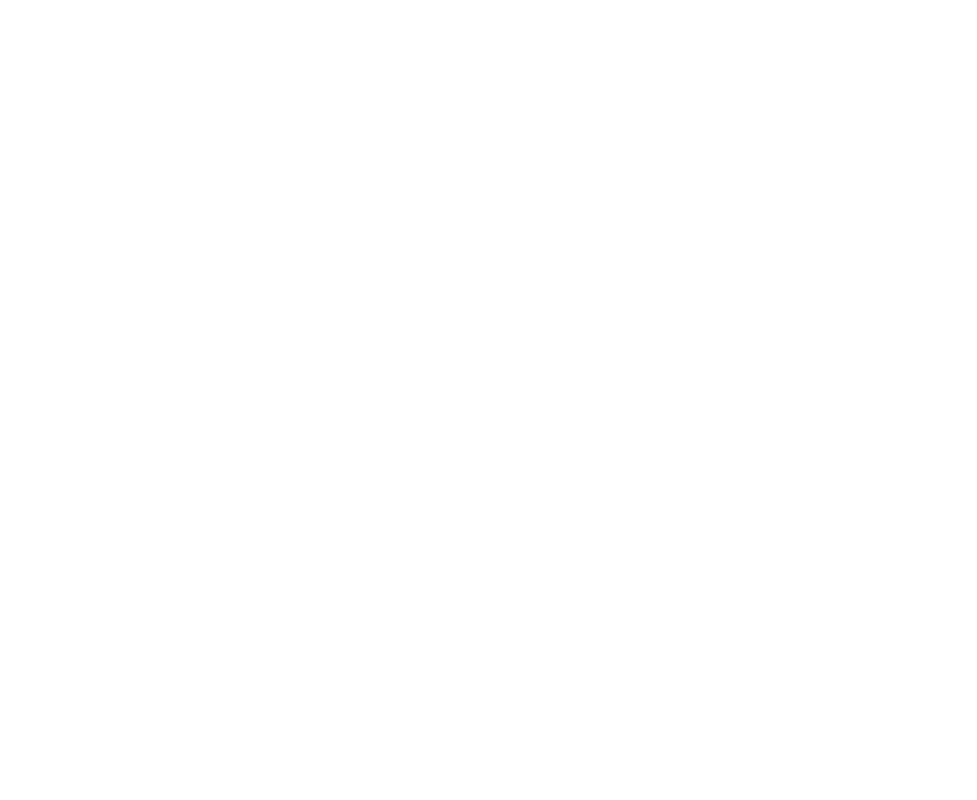
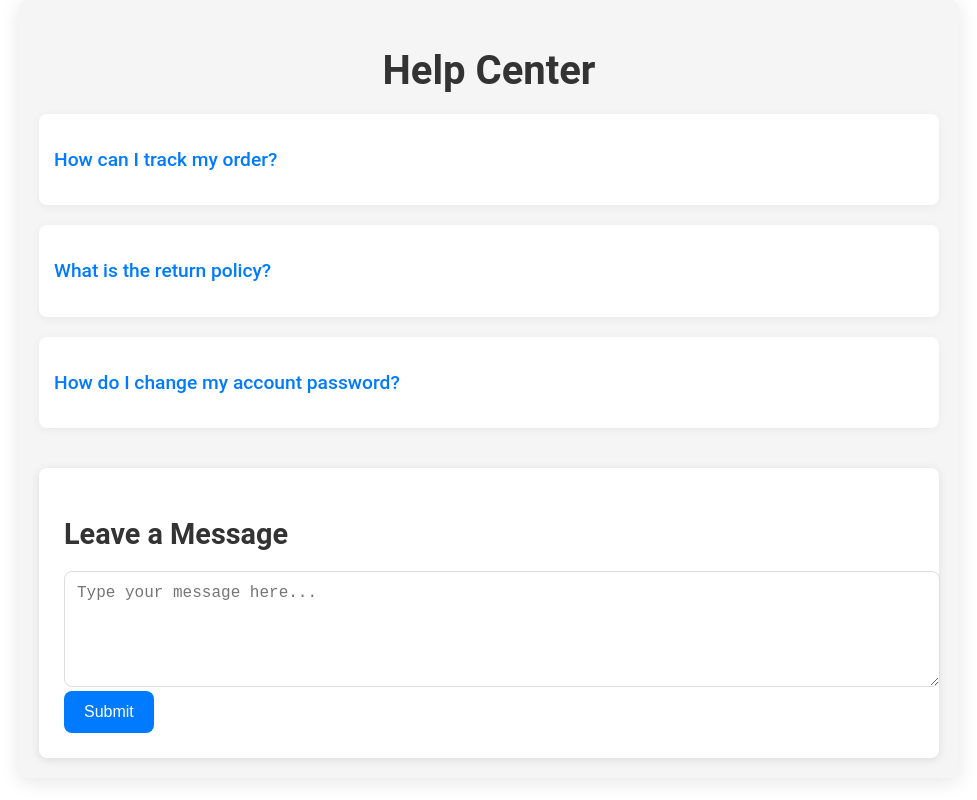
Before and after one commit to Abhijith-TG/my-react-app, a React (Create React App) app: page /help in a window 1280 px wide. Before the commit this address had no page. Shown: the whole page, without its empty margins (151-1128 px from the left). Built offline with nearby package versions, Linux system fonts and the light colour scheme.

Commit message:
nawaf commit

```diff
--- a/src/App.jsx
+++ b/src/App.jsx
@@ -1,6 +1,6 @@
 import { Route, BrowserRouter, Routes } from 'react-router-dom';
 // import HomePage from './components/HomePage';
-// import Helpcenter from './components/Helpcenter';
+import Helpcenter from './components/Helpcenter';
 import Customercenter from './components/Customercenter';
 function App() {
   return (
@@ -8,7 +8,7 @@
       <BrowserRouter>
         <Routes>
           {/* <Route path='/' element={<HomePage/>}/> */}
-          {/* <Route path='help' element={<Helpcenter/>}/> */}
+          <Route path='help' element={<Helpcenter/>}/>
           <Route path='' element={<Customercenter/>}/>
         </Routes>
       </BrowserRouter>
--- a/src/components/Customercenter.jsx
+++ b/src/components/Customercenter.jsx
@@ -1,5 +1,5 @@
 import React, { useState } from "react";
-import "./customercenter.css";
+import "../styles/customercenter.css";
 
 const Customercenter = () => {
   const [formData, setFormData] = useState({
--- a/src/components/Helpcenter.jsx
+++ b/src/components/Helpcenter.jsx
@@ -1,4 +1,4 @@
-import './helpcenter.css';
+import '../styles/helpcenter.css';
 import React, { useState } from "react";
 
 const Helpcenter = () => {
```
Also changed, not shown: src/styles/customercenter.css (renamed from src/components/customercenter.css), src/styles/helpcenter.css (renamed from src/components/helpcenter.css).
